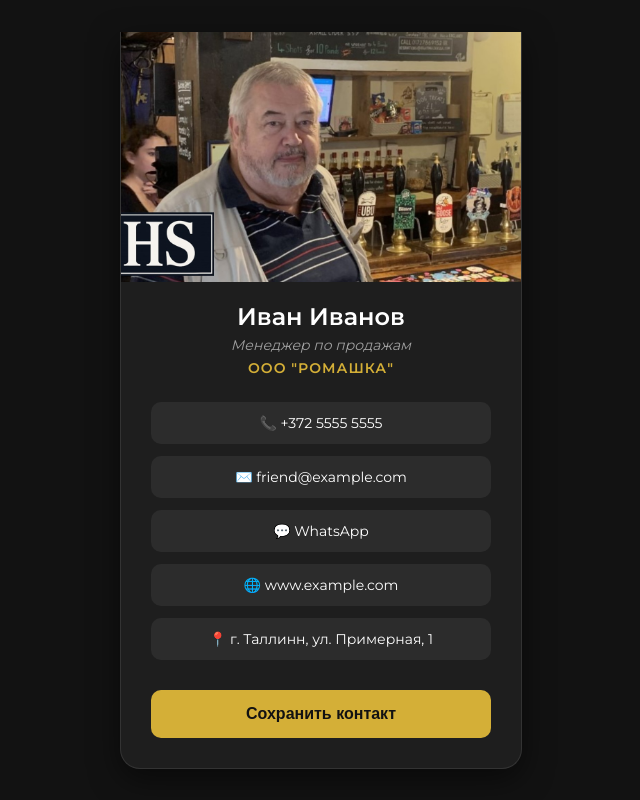
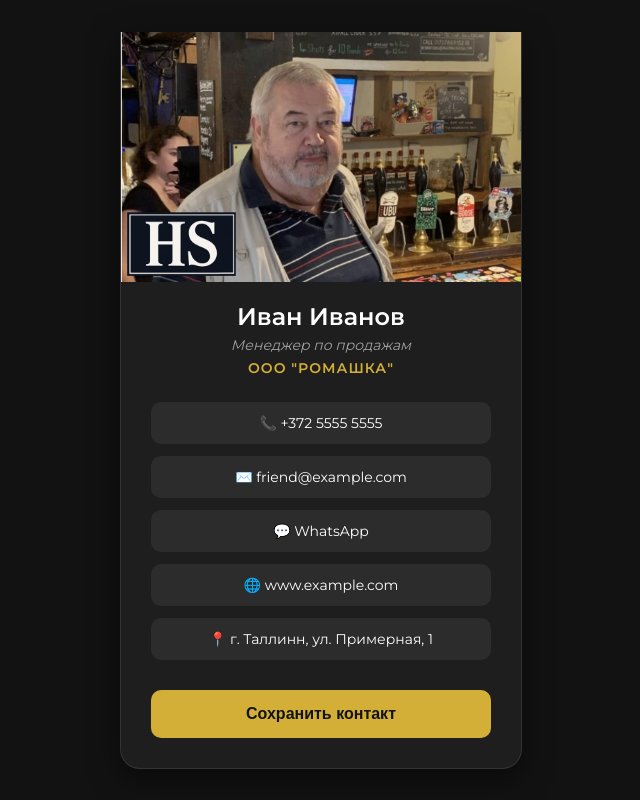
Before and after one commit to Sergei0328/My-NFC-card, a plain HTML site: page index.html in a window 1280 px wide. Shown: the whole page, without its empty margins (319-959 px from the left). Drawn offline with Linux system fonts and the light colour scheme.

Commit message:
Update index.html

```diff
--- a/index.html
+++ b/index.html
@@ -35,8 +35,9 @@
         /* --- ФОТО НА ВСЮ ШИРИНУ --- */
         .cover-photo {
             width: 100%;
-            height: 250px; /* Высота фото. Можете изменить на 200px или 300px */
-            object-fit: cover; /* Заполняет всю область без искажений */
+            height: 250px; /* Высота фото */
+            object-fit: cover;
+            object-position: left center; /* ФИКСИРУЕМ ЛЕВЫЙ КРАЙ */
             display: block;
             margin-bottom: 20px;
         }
```
